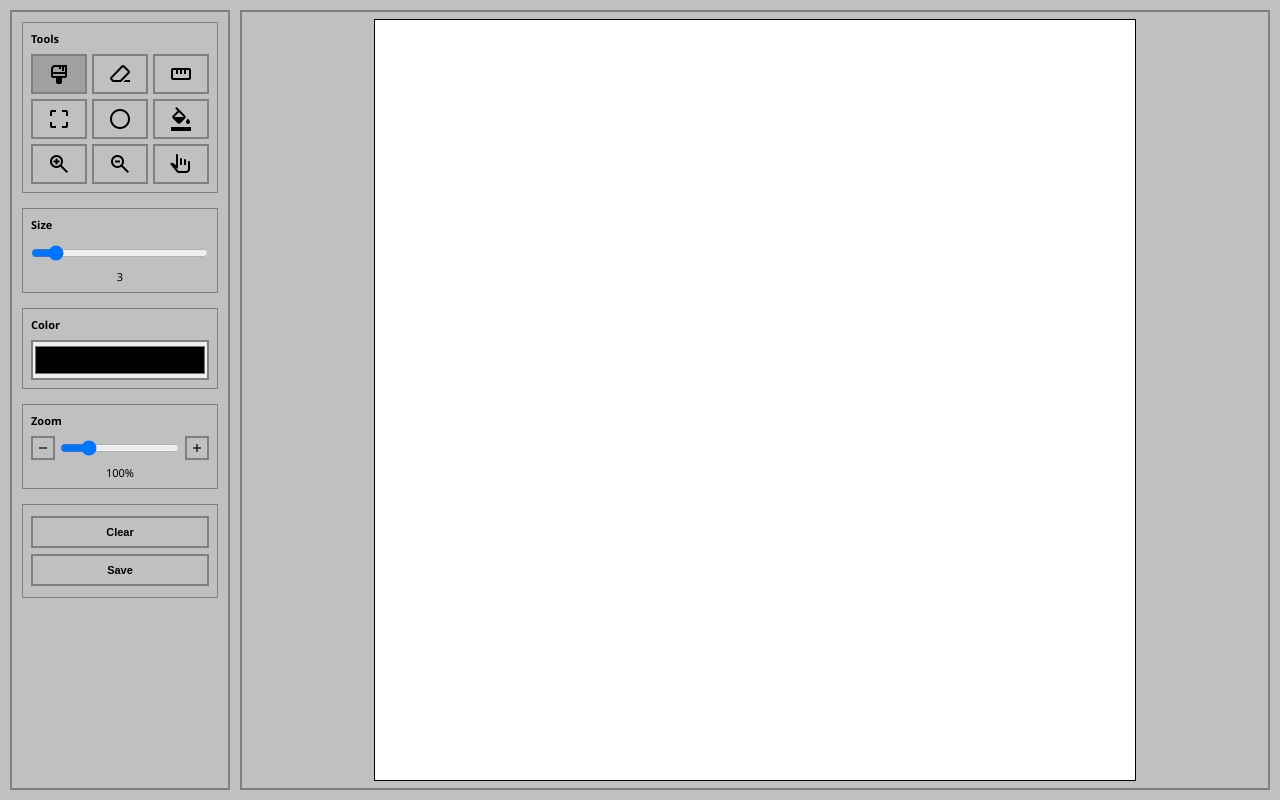
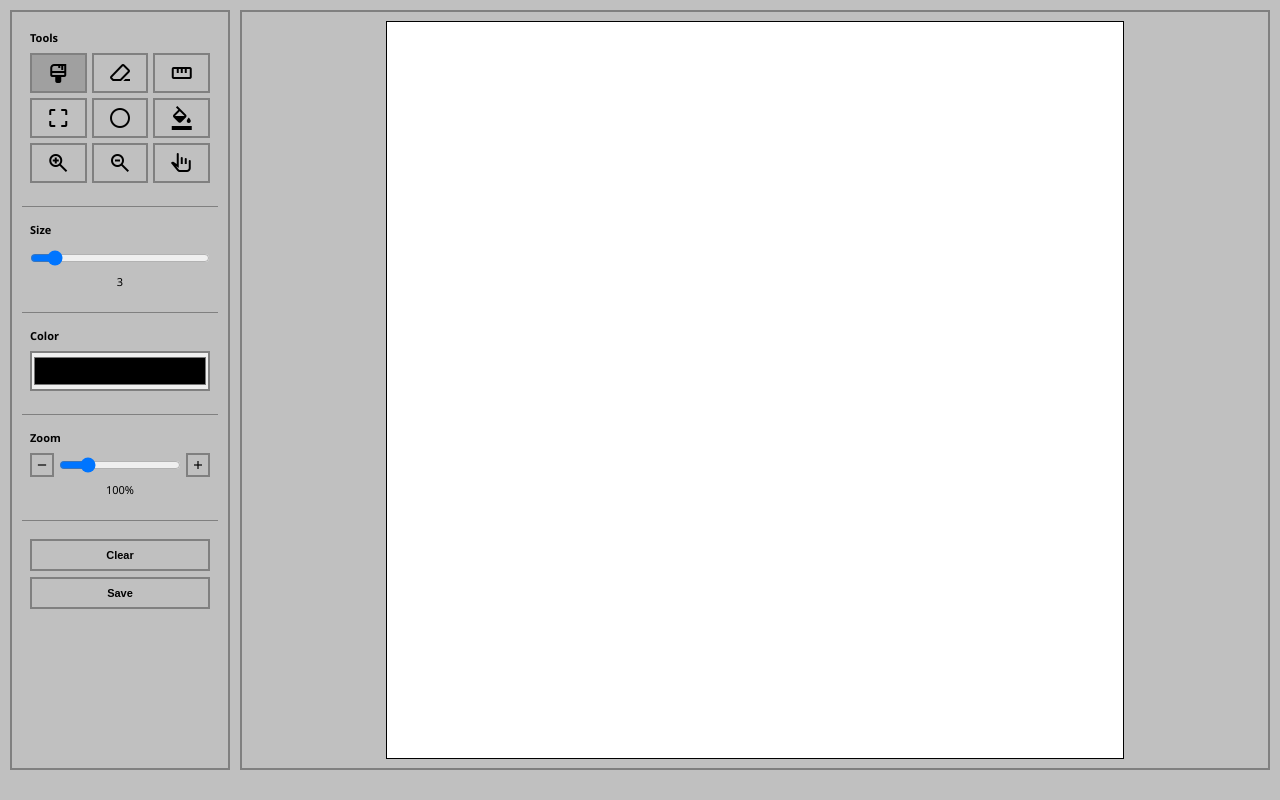
Before and after one commit to normalidea/tniap.com, a plain HTML site: page index.html in a window 1280 px wide. Drawn offline with nearby package versions, Linux system fonts and the light colour scheme.

Commit message:
some default sizes

```diff
--- a/script.js
+++ b/script.js
@@ -19,16 +19,16 @@ function resizeCanvas() {
     const viewportWidth = window.innerWidth;
     const viewportHeight = window.innerHeight;
 
-    // Account for toolbar width (approximately 220px + gaps)
-    const toolbarWidth = 220;
-    const padding = 40; // Small padding around canvas to show its boundaries
+    const bodyPadding = 20;
+    const toolbarWidth = 230;
+    const containerPadding = 40;
+    const containerBorder = 4;
 
     // Calculate available space for canvas
-    const availableWidth = viewportWidth - toolbarWidth - padding;
-    const availableHeight = viewportHeight - padding;
+    const availableWidth = viewportWidth - toolbarWidth - containerPadding - containerBorder - bodyPadding;
+    const availableHeight = viewportHeight - containerPadding - containerBorder - bodyPadding;
 
-    // Use the smaller dimension to ensure canvas fits at 100% zoom
-    // This way it will use almost exactly the available space
+    // Use the smaller dimension to ensure canvas fits at 100% zoom without scrolling
     const size = Math.min(availableWidth, availableHeight);
 
     canvas.width = size;
--- a/style.css
+++ b/style.css
@@ -4,23 +4,28 @@
     box-sizing: border-box;
 }
 
+html {
+    height: 100%;
+    overflow: hidden;
+}
+
 body {
     font-family: 'MS Sans Serif', 'Segoe UI', sans-serif;
     background: #c0c0c0;
     padding: 10px;
-    overflow: auto;
-    height: 100vh;
-    box-sizing: border-box;
+    height: 100%;
+    overflow: hidden;
 }
 
 .app-container {
     display: flex;
-    min-height: calc(100vh - 20px);
-    height: calc(100vh - 20px);
+    height: calc(100% - 20px);
+    max-height: calc(100% - 20px);
     gap: 10px;
     max-width: 1400px;
     margin: 0 auto;
     box-sizing: border-box;
+    overflow: hidden;
 }
 
 .toolbar {
@@ -38,9 +43,14 @@ body {
 }
 
 .tool-group {
-    border: 1px solid #808080;
     padding: 8px;
     background: #c0c0c0;
+}
+
+.tool-group:not(:first-child) {
+    border-top: 1px solid #808080;
+    padding-top: 15px;
+    margin-top: 0;
 }
 
 .tool-group h3 {
@@ -187,7 +197,7 @@ body {
     flex: 1;
     background: #c0c0c0;
     border: 2px solid #808080;
-    padding: 5px;
+    padding: 10px;
     display: flex;
     align-items: center;
     justify-content: center;
@@ -195,6 +205,9 @@ body {
     position: relative;
     box-sizing: border-box;
     min-width: 0;
+    min-height: 0;
+    height: 100%;
+    max-height: 100%;
 }
 
 .canvas-wrapper {
```
